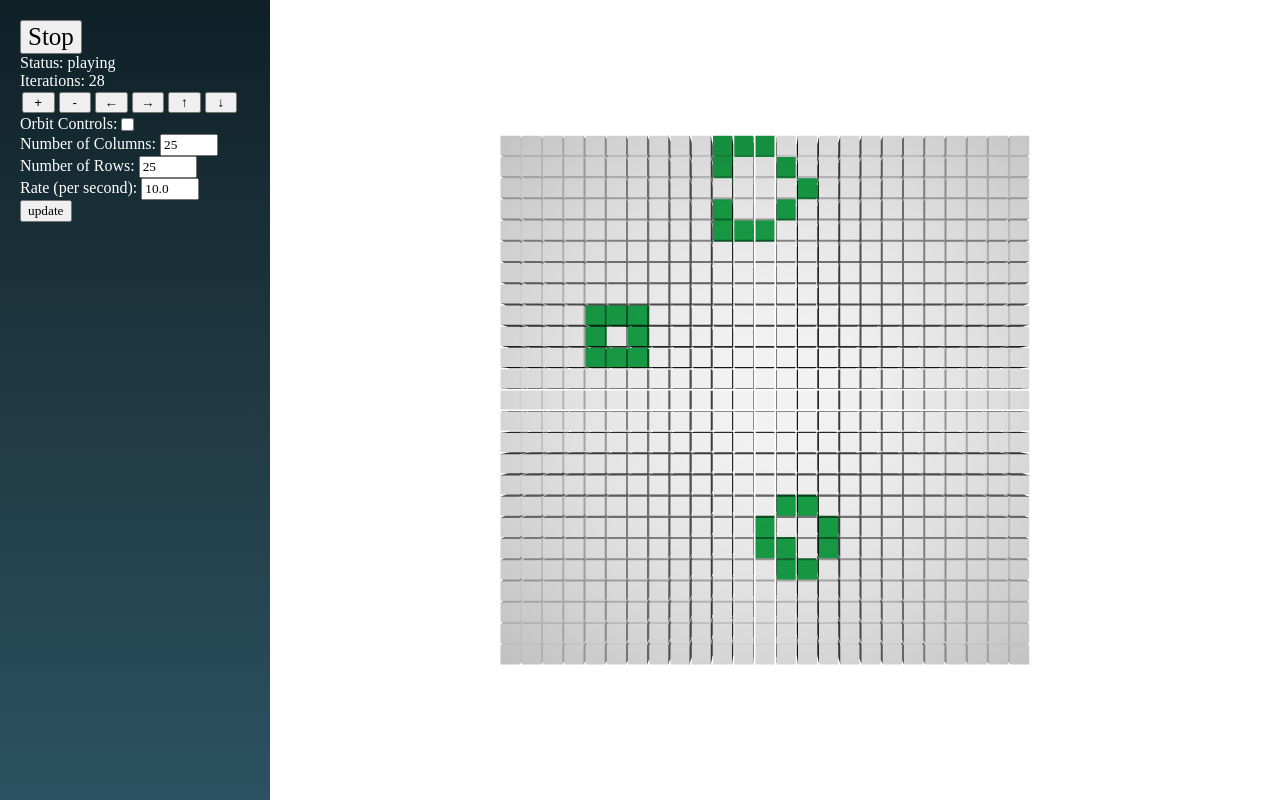
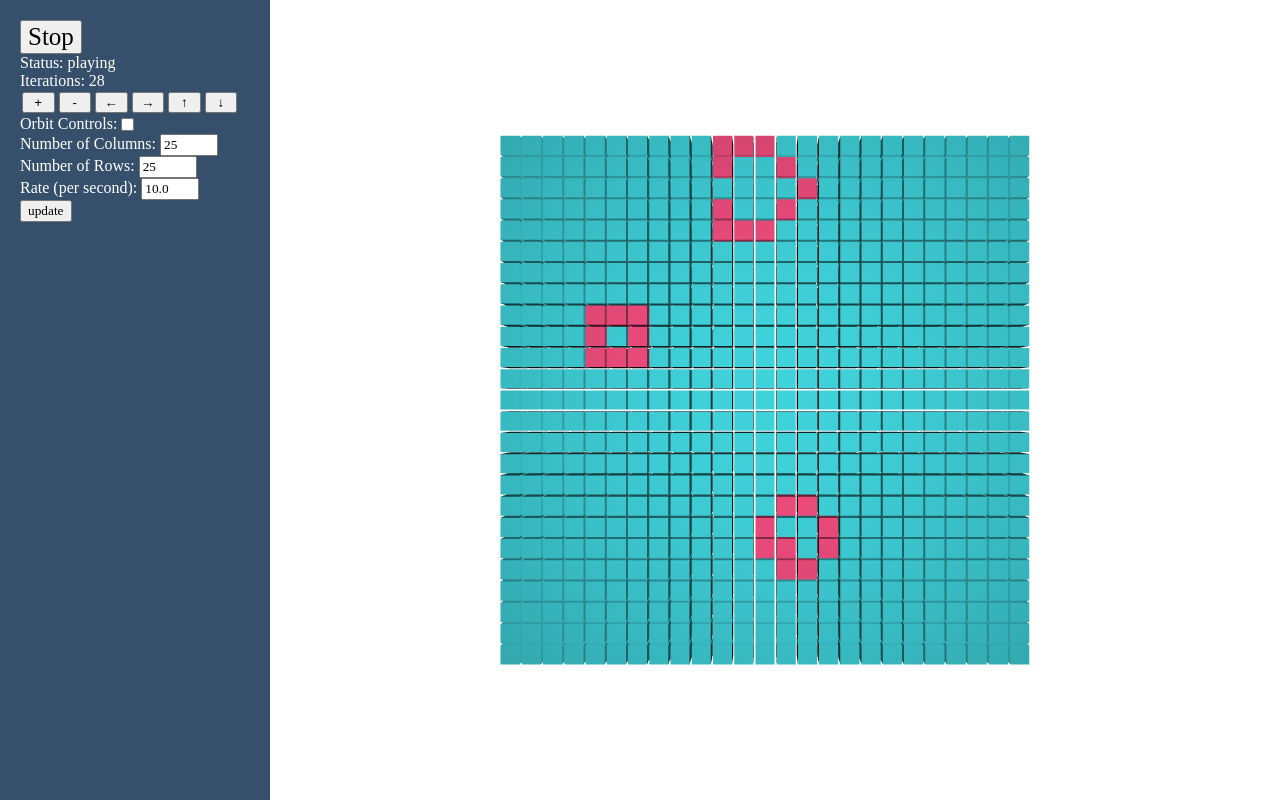
Before and after one commit to SamuelTribeUK/Game-of-Life, a website with bundled scripts: page src/index.html in a window 1280 px wide. Both pictures are taken after a click on the button "Start". Built offline with nearby package versions, Linux system fonts and the light colour scheme.

Commit message:
Minor corrections to comments and implemented new colour scheme (needs work)

```diff
--- a/src/index.js
+++ b/src/index.js
@@ -2,6 +2,8 @@
  * alive)
  * Currently using Webpack so I can use npm packages, to bundle files for testing use npx webpack --mode=development
  */
+
+// Experimenting with colour scheme so living cells will no longer be green
 
 import {
 	Scene,
@@ -60,9 +62,9 @@ let initialiseBoard = function() {
 let addMesh = function(state, i, j) {
 	let colour;
 	if (state === 0) {
-		colour = "#FFFFFF";
+		colour = "#43dde6";
 	} else {
-		colour = "#19A74A";
+		colour = "#fc5185";
 	}
 	let material = new MeshLambertMaterial({color: colour});
 	let mesh = new Mesh(geometry, material);
@@ -177,16 +179,16 @@ let updateColours = function() {
 		for (let j = 0; j < ySize; j++) {
 			state = gameBoard[i][j].state;
 			if (state === 0) {
-				colour = "#FFFFFF";
+				colour = "#43dde6";
 			} else {
-				colour = "#19A74A";
+				colour = "#fc5185";
 			}
 			gameBoard[i][j].box.material.color.set(colour);
 		}
 	}
 }
 
-/* The functions that handle all buttons and inputs on the sidepanel are attached in this function, as well as the
+/* The functions that handle all buttons and inputs on the side panel are attached in this function, as well as the
  * resize event function and the arrow key camera controls. The input fields are populated with the default start values
  */
 let attachClickEvents = function() {
@@ -253,7 +255,6 @@ let render = function() {
 	renderer.render(scene, camera);
 }
 
-
 // The following code is called to setup the Game of Life using the above functions
 setupScene();
 
@@ -286,7 +287,7 @@ let stopStart = function() {
 }
 
 /* doDispose is a thorough deep dispose of the scene and it's children. This is called when a new game board is made to
- * handle memory correctly. The code was taken from: https://github.com/mrdoob/three.js/issues/5175
+ * avoid memory leaks. The code was taken from: https://github.com/mrdoob/three.js/issues/5175
  */
 let doDispose = function(obj) {
 	if (obj !== null)
--- a/src/main.css
+++ b/src/main.css
@@ -10,7 +10,7 @@ canvas {
     float:right;
 }
 
-/* The sidepanel menu */
+/* The side panel menu */
 .sidepanel {
     height: 100vh; /* Specify a height */
     width: 250px; /* 0 width - change this with JavaScript */
@@ -19,7 +19,7 @@ canvas {
     float: left;
     top: 0;
     left: 0;
-    background: linear-gradient(to bottom, rgb(15, 32, 39), rgb(32, 58, 67), rgb(44, 83, 100));
+    background: #364f6b;
     overflow-x: hidden; /* Disable horizontal scroll */
     padding-top: 20px;
     padding-left: 20px;
@@ -35,7 +35,7 @@ canvas {
     transition: 0.3s;
 }
 
-/* The sidepanel text */
+/* The side panel text */
 .sidepanel p {
     margin: 0 0;
 }
```
